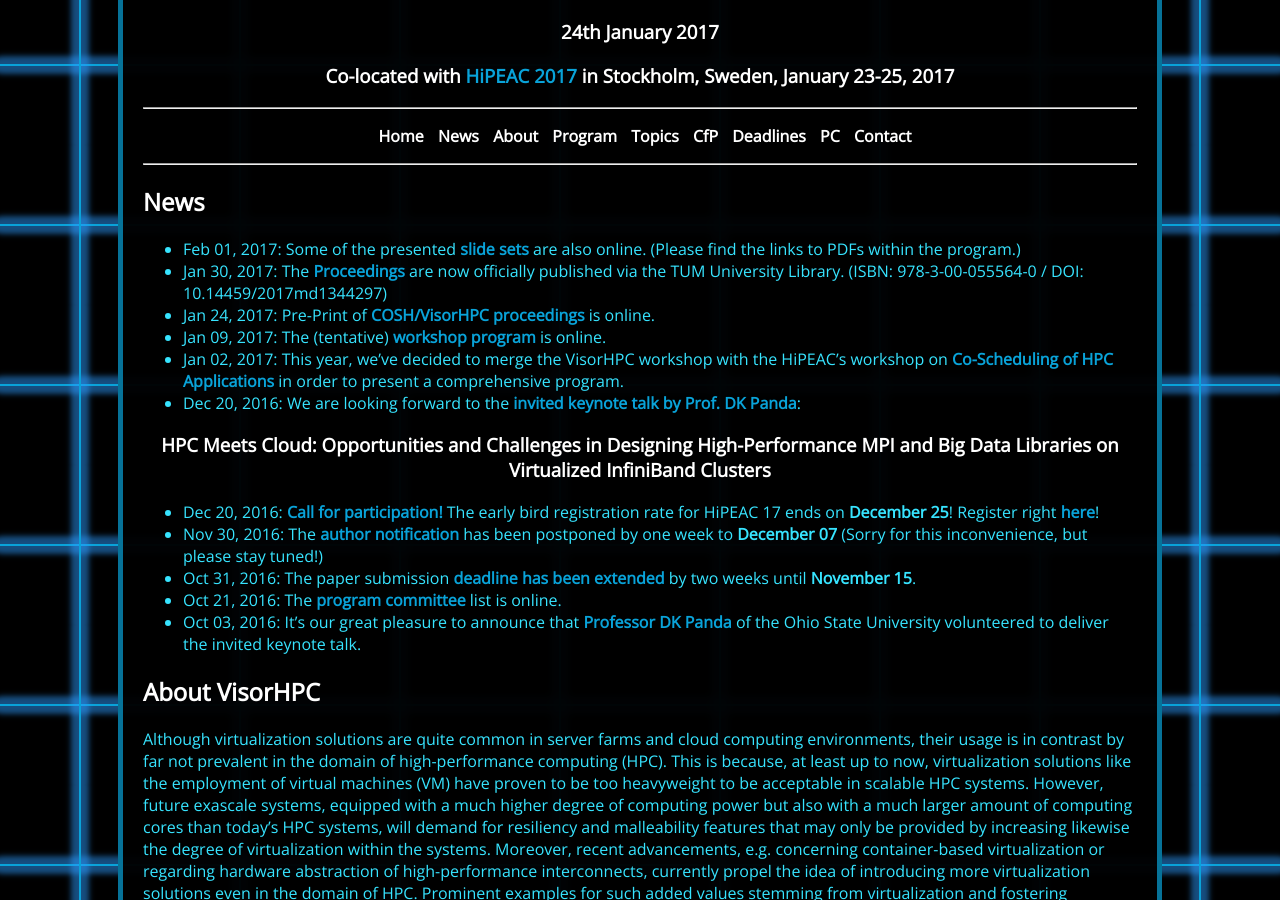
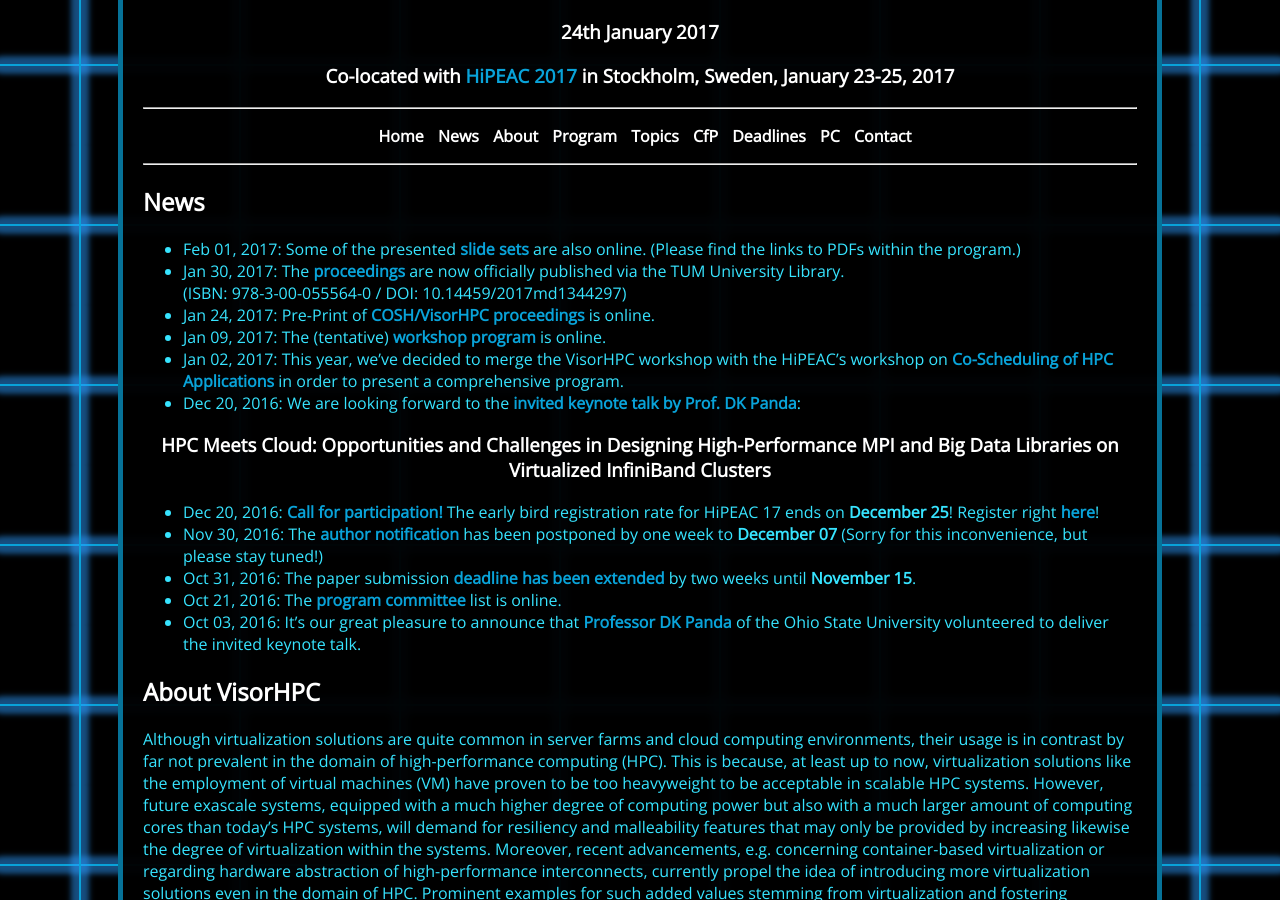
Before and after one commit to VisorHPC/VisorHPC.github.io, a Jekyll site: the page built from index.md, in a window 1280 px wide and 900 px high, scrolled down 495 px. Built offline with Jekyll 4.4.1, drawn with Linux system fonts in a browser that asks for light colours; our own code applies the rules of GitHub Pages for plain Markdown files.

Commit message:
Cosmetic changes

```diff
--- a/index.md
+++ b/index.md
@@ -5,7 +5,7 @@
 ## News
 {:id="news"}
  * Feb 01, 2017: Some of the presented <a href="/#program">slide sets</a> are also online. (Please find the links to PDFs within the program.)
- * Jan 30, 2017: The <a href="https://mediatum.ub.tum.de/1344297">Proceedings</a> are now officially published via the TUM University Library. (ISBN: 978-3-00-055564-0 / DOI: 10.14459/2017md1344297)
+ * Jan 30, 2017: The <a href="https://mediatum.ub.tum.de/1344297">proceedings</a> are now officially published via the TUM University Library.<br>(ISBN: 978-3-00-055564-0 / DOI: 10.14459/2017md1344297)
  * Jan 24, 2017: Pre-Print of <a href="proceedings.pdf">COSH/VisorHPC proceedings</a> is online.
  * Jan 09, 2017: The (tentative) <a href="/#program">workshop program</a> is online.
  * Jan 02, 2017: This year, we've decided to merge the VisorHPC workshop with the HiPEAC's workshop on <a href="http://wwwi10.lrr.in.tum.de/~trinitic/COSH2017/">Co-Scheduling of HPC Applications</a> in order to present a comprehensive program.
```
Also changed, not shown: 1 other file.
